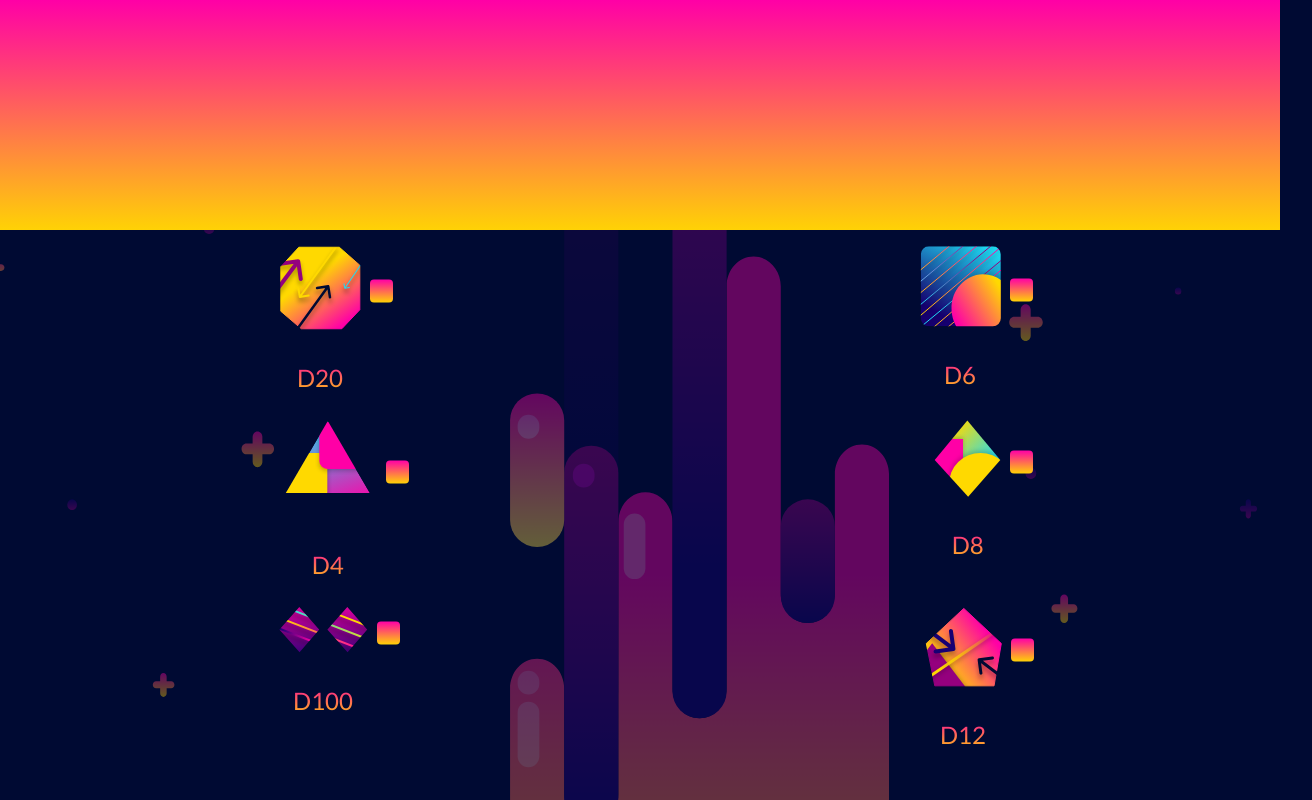
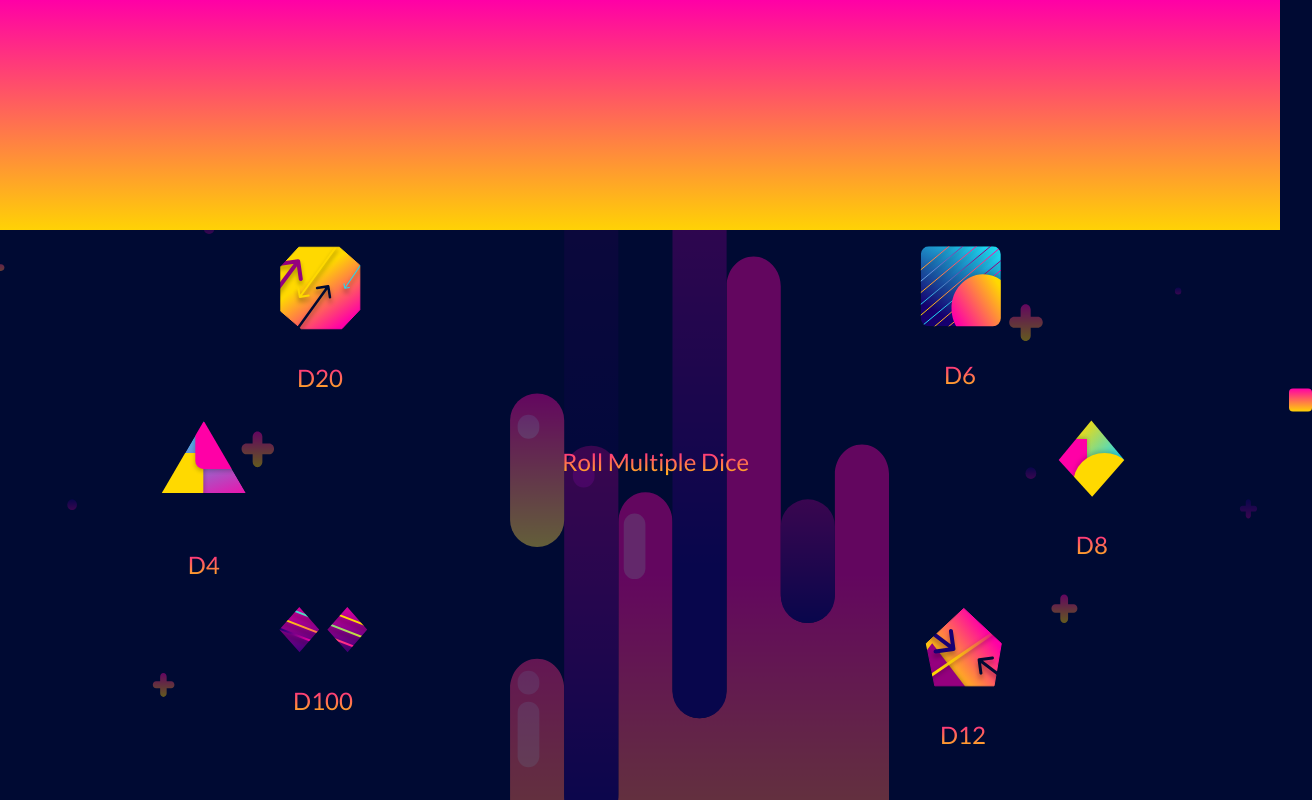
Before and after one commit to brianmcoates/digidice, a website built with webpack: page index.html in a window 1280 px wide. Shown: the whole page, 1312 px wide, since content can reach past the window. Built offline with nearby package versions, Linux system fonts and the light colour scheme.

Commit message:
fixes indention and adds one single input for rolls

```diff
--- a/index.html
+++ b/index.html
@@ -24,14 +24,12 @@
             <div class="d20">
                 <div class="position-relative dice-container">
                     <img id="d20" class="dice" src="d20.svg" alt="d20"  data-dice="20">
-                        <input class="roll-input" type="text" name="d20">
                 </div>
                 <p class="gradient-text">D20</p>
             </div>
             <div class="d6" >
                 <div class="position-relative dice-container">
                     <img id="d6" class="dice" src="d6.svg" alt="d6" data-dice="6">
-                        <input class="roll-input" type="text" name="d6">
                 </div>
                 <p class="gradient-text">D6</p>
             </div>
@@ -40,14 +38,16 @@
             <div class="d4" >
                 <div class="position-relative dice-container">
                     <img id="d4" class="dice" src="d4.svg" alt="d4" data-dice="4">
-                        <input class="roll-input" type="text" name="d4">
                 </div>
                 <p class="gradient-text">D4</p>
+            </div>
+            <div class="center-screen">
+                <input class="roll-input" type="text" name="/">
+                <p class="gradient-text m-b-0">Roll Multiple Dice</p>
             </div>
             <div class="d8" >
                 <div class="position-relative dice-container">
                     <img id="d8" class="dice" src="d8.svg" alt="d8" data-dice="8">
-                        <input class="roll-input" type="text" name="d8">
                 </div>
                 <p class="gradient-text">D8</p>
             </div>
@@ -56,14 +56,12 @@
             <div class="d100">
                 <div class="position-relative dice-container">
                     <img id="d100" class="dice" src="d100.svg" alt="d100" data-dice="100">
-                        <input class="roll-input" type="text" name="d100">
                 </div>
                 <p class="gradient-text">D100</p>
             </div>
             <div class="d12">
                 <div class="position-relative dice-container">
                     <img id="d12" class="dice" src="d12.svg" alt="d12"  data-dice="12">
-                        <input class="roll-input" type="text" name="d12">
                 </div>
                 <p class="gradient-text">D12</p>
             </div>
```
Lines whose indentation alone changed are shown as unchanged.
